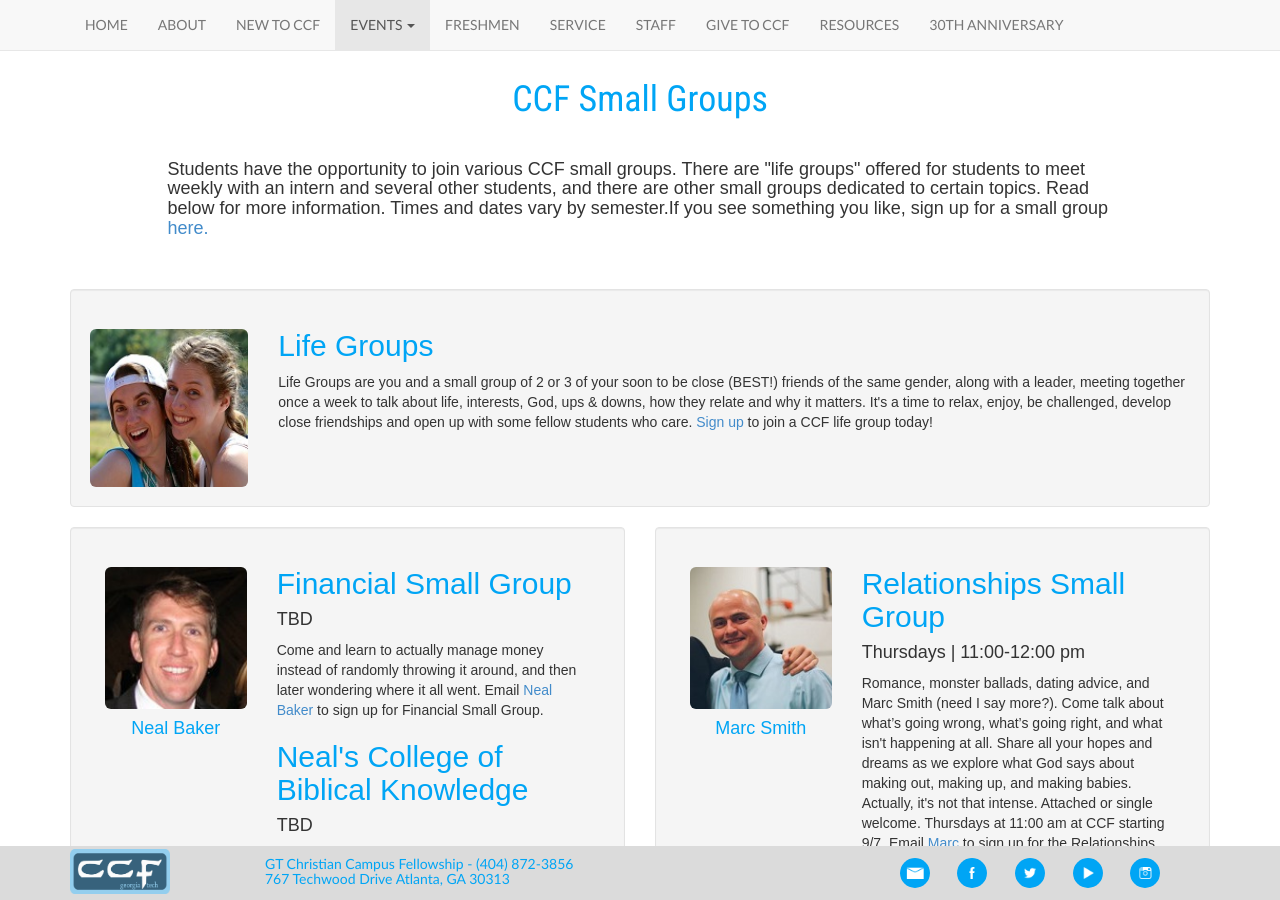
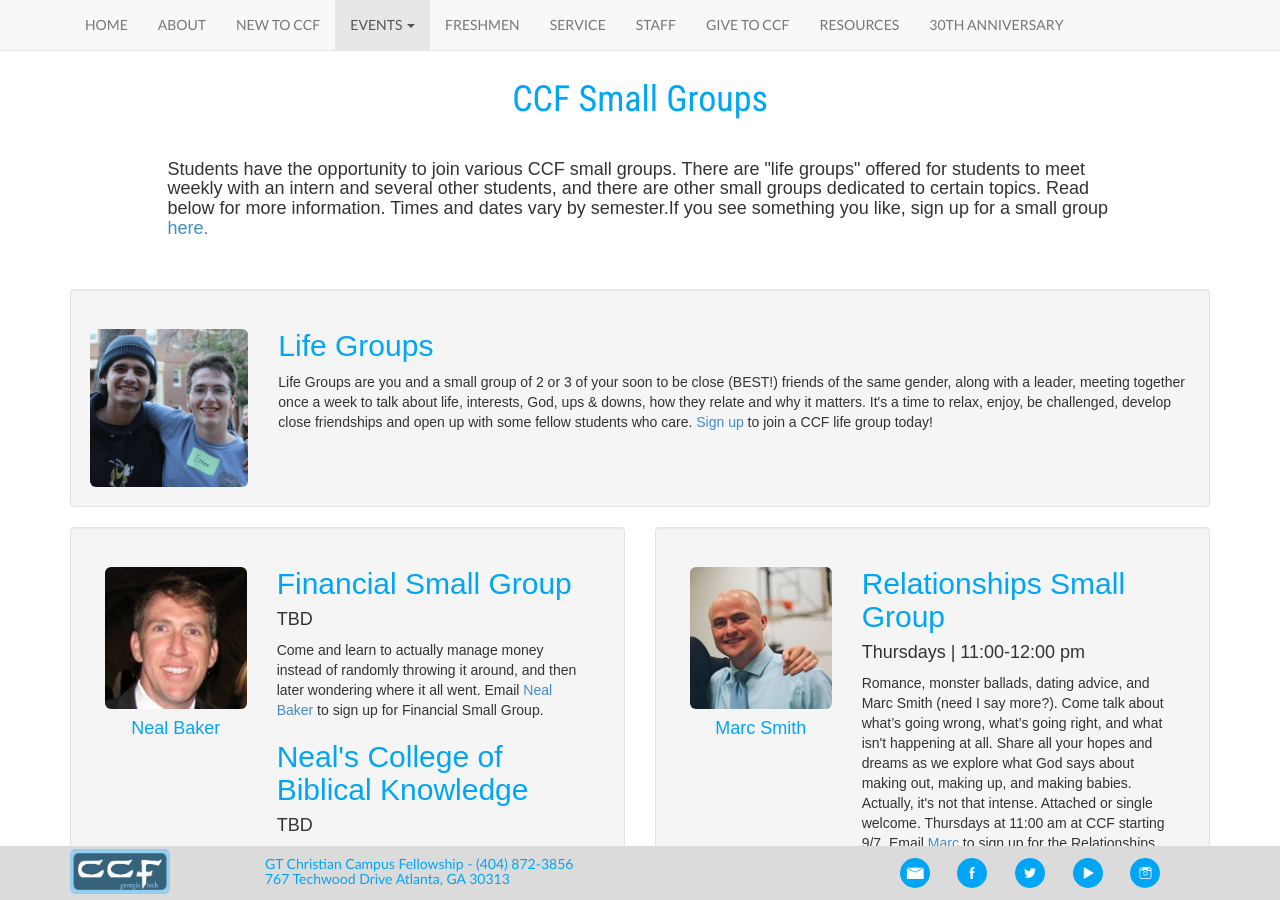
Before and after one commit to gtccf/gtccf.github.io, a Jekyll site: the page built from events/small-groups/index.html, in a window 1280 px wide and 900 px high. Built offline with Jekyll 4.4.1, drawn with Linux system fonts in a browser that asks for light colours; nearby versions of some CDN libraries.

Commit message:
Update photos

```diff
--- a/events/small-groups/index.html
+++ b/events/small-groups/index.html
@@ -14,7 +14,7 @@ layout: default
 
     <div class="well">
       <div class="row">
-        <div class="col-md-2"><br><img src="{{ site.baseurl }}/photos/weeklymoreevents.jpg" class="img-rounded" width="100%"></div>
+        <div class="col-md-2"><br><img src="{{ site.baseurl }}/photos/lifegroup.jpg" class="img-rounded" width="100%"></div>
         <div class="col-md-10"><div class="blue"><blue><h2>Life Groups</blue></h2></div>
           Life Groups are you and a small group of 2 or 3 of your soon to be close (BEST!) friends of the same gender, along with a leader, meeting together once a week to talk about life, interests, God, ups &amp; downs, how they relate and why it matters. It's a time to relax, enjoy, be challenged, develop close friendships and open up with some fellow students who care.  <a href="https://gtccf.breezechms.com/form/a8fa0160">Sign up</a> to join a CCF life group today!
         </div>
```
Also changed, not shown: photos/lifegroup.jpg (added), 2 other files.
